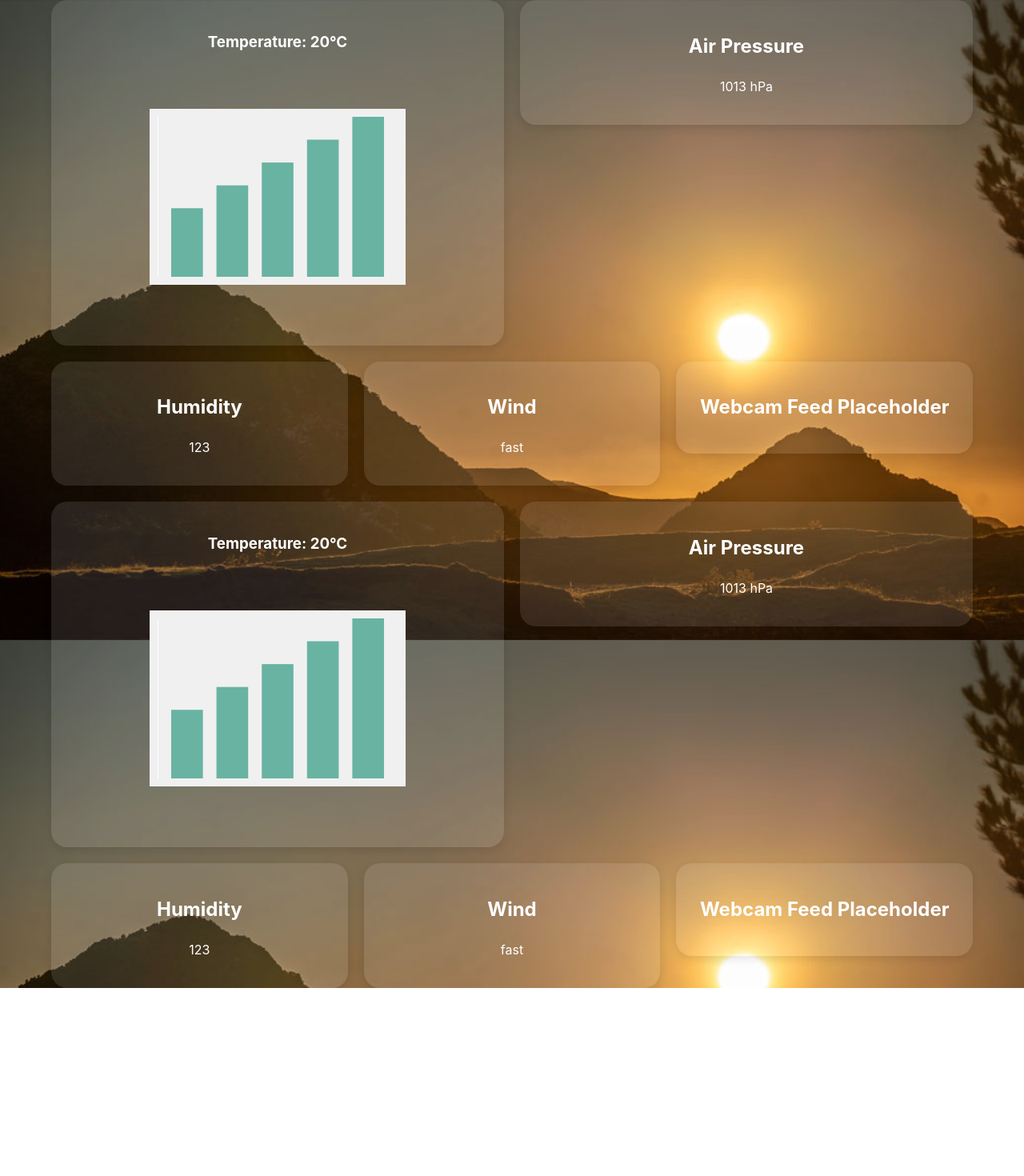
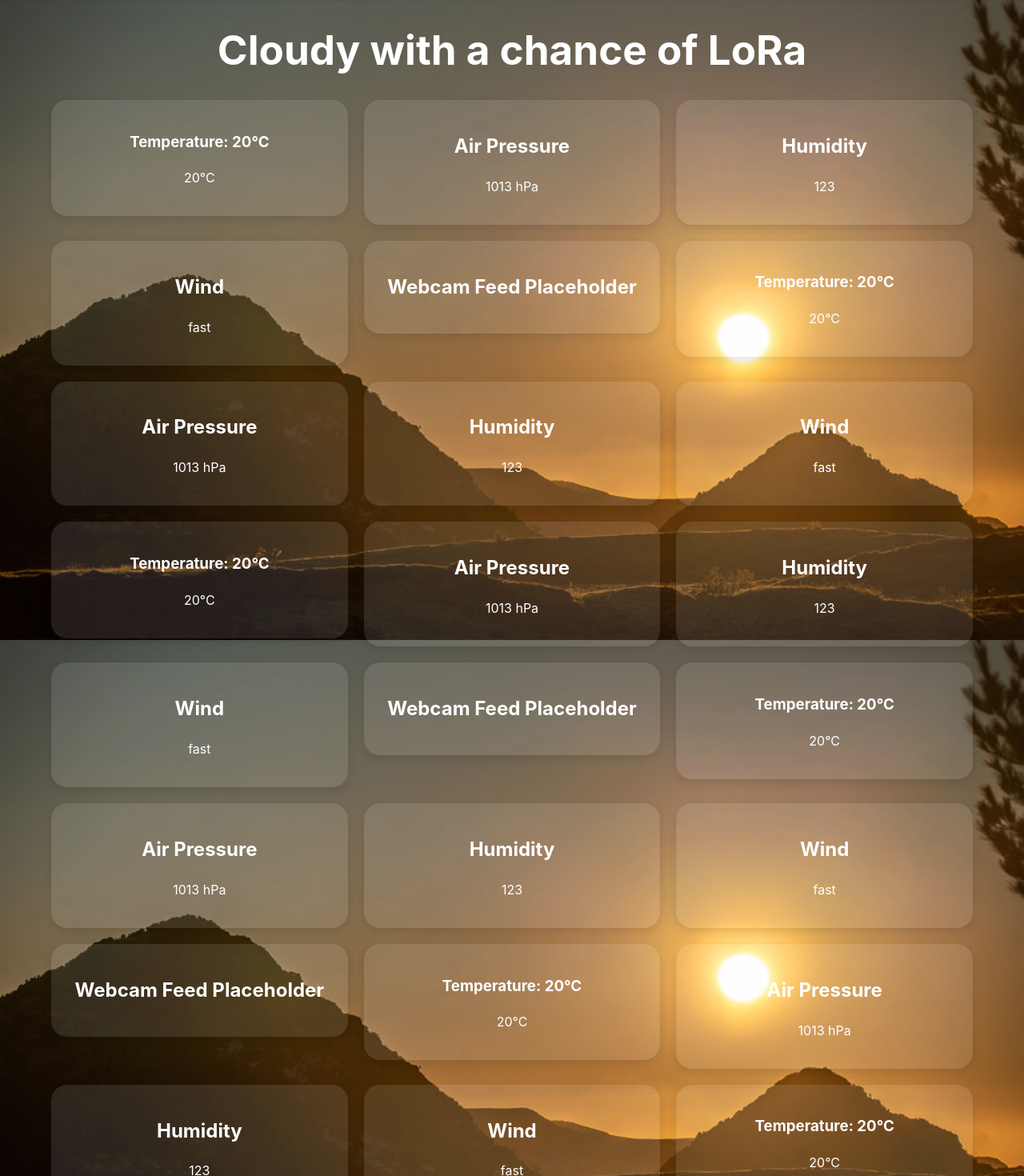
Before and after one commit to Rmhibbert/weather_station_S2_2025, a React (Vite) app in the folder frontend/: page / in a window 1280 px wide. Shown: the top 1470 px of the page at 80% size. Before the commit the page ends 1235 px from the top, so only its background shows below. Built offline with nearby package versions, Linux system fonts and the light colour scheme.

Commit message:
chore(jsx): create header component and remove bargraph

```diff
--- a/frontend/src/App.jsx
+++ b/frontend/src/App.jsx
@@ -1,4 +1,5 @@
 import { useState } from 'react';
+import Header from './components/Header/Header';
 import Temperature from './components/Temperature/Temperature';
 import AirPressure from './components/AirPressure/AirPressure';
 import Webcam from './components/Webcam/Webcam';
@@ -14,12 +15,31 @@ function App() {
 
   return (
     <div className="app-container">
+      <Header />
       <div className="widgets">
         <Temperature temperature={temperature} />
         <AirPressure airPressure={airPressure} />
         <Humidity humidity={humidity} />
         <Wind wind={wind} />
         <Webcam />
+        <Temperature temperature={temperature} />
+        <AirPressure airPressure={airPressure} />
+        <Humidity humidity={humidity} />
+        <Wind wind={wind} />
+        <Temperature temperature={temperature} />
+        <AirPressure airPressure={airPressure} />
+        <Humidity humidity={humidity} />
+        <Wind wind={wind} />
+        <Webcam />
+        <Temperature temperature={temperature} />
+        <AirPressure airPressure={airPressure} />
+        <Humidity humidity={humidity} />
+        <Wind wind={wind} />
+        <Webcam />
+        <Temperature temperature={temperature} />
+        <AirPressure airPressure={airPressure} />
+        <Humidity humidity={humidity} />
+        <Wind wind={wind} />
         <Temperature temperature={temperature} />
         <AirPressure airPressure={airPressure} />
         <Humidity humidity={humidity} />
--- a/frontend/src/components/BarChart/BarChart.jsx
+++ b/frontend/src/components/BarChart/BarChart.jsx
@@ -1,7 +1,7 @@
 import React, { useRef, useEffect } from 'react';
 import * as d3 from 'd3';
 
-const BarChart = ({ data, width = 600, height = 400, xLabel = 'X', yLabel = 'Y' }) => {
+const BarChart = ({ data, width = 600, height = 400, xLabel = 'X Label', yLabel = 'Y Label' }) => {
   const svgRef = useRef();
 
   useEffect(() => {
@@ -13,12 +13,11 @@ const BarChart = ({ data, width = 600, height = 400, xLabel = 'X', yLabel = 'Y'
       .attr("width", width)
       .attr("height", height)
       .style("background", "#f0f0f0")
-      .style("margin", "50px")
       .style("padding", "10px");
 
     // Create scaling functions
     const xScale = d3.scaleBand()
-      .domain(data.map((val, idx) => idx))
+      .domain(data.map((_, idx) => idx))
       .range([0, width])
       .padding(0.3);
 
@@ -41,25 +40,30 @@ const BarChart = ({ data, width = 600, height = 400, xLabel = 'X', yLabel = 'Y'
     // Add X-axis
     svg.append("g")
       .attr("transform", `translate(0,${height})`)
-      .call(d3.axisBottom(xScale).ticks(data.length));
+      .call(d3.axisBottom(xScale).ticks(data.length))
+      .selectAll("text")  // Style X-axis text
+      .style("font-size", "12px")
+      .style("text-anchor", "middle");
 
     // Add Y-axis
     svg.append("g")
-      .call(d3.axisLeft(yScale));
+      .call(d3.axisLeft(yScale))
+      .selectAll("text")  // Style Y-axis text
+      .style("font-size", "12px");
 
     // Add X-axis label
     svg.append("text")
       .attr("x", width / 2)
-      .attr("y", height + 40)
+      .attr("y", height + 40)  // Adjusted to be below the X-axis
       .attr("text-anchor", "middle")
-      .style("font-size", "12px")
+      .style("font-size", "14px")
       .text(xLabel);
 
     // Add Y-axis label
     svg.append("text")
       .attr("text-anchor", "middle")
-      .attr("transform", `translate(-40, ${height / 2})rotate(-90)`)
-      .style("font-size", "12px")
+      .attr("transform", `translate(-50, ${height / 2})rotate(-90)`)  // Adjust Y-axis label position
+      .style("font-size", "14px")
       .text(yLabel);
 
   }, [data, height, width, xLabel, yLabel]);
--- /dev/null
+++ b/frontend/src/components/Header/Header.jsx
@@ -0,0 +1,12 @@
+import React, { useEffect, useState } from 'react';
+import './Header.css';
+
+const Header = () => {
+    return (
+        <header>
+            <h1>Cloudy with a chance of LoRa</h1>
+        </header>
+    );
+};
+
+export default Header;
--- a/frontend/src/components/Temperature/Temperature.jsx
+++ b/frontend/src/components/Temperature/Temperature.jsx
@@ -2,14 +2,13 @@ import React from 'react';
 import BarChart from '../BarChart/BarChart';
 
 const Temperature = ({ temperature }) => {
-  const dummyTemperatureData = [15, 20, 25, 30, 35];
+    const variedData = [10, 30, 50, 20, 80, 40, 60];
 
   return (
     <div className="widget temperature-widget">
       <h3>Temperature: {temperature}</h3>
-      <BarChart data={dummyTemperatureData} width={300} height={200} xLabel="Day" yLabel="Temp (°C)" />
-    </div>
-  );
+        <p>{temperature}</p>
+    </ div>
+  )
 }
-
 export default Temperature;
```
Also changed, not shown: frontend/src/App.css (line endings or trailing spaces), frontend/src/components/Header/Header.css (added).
